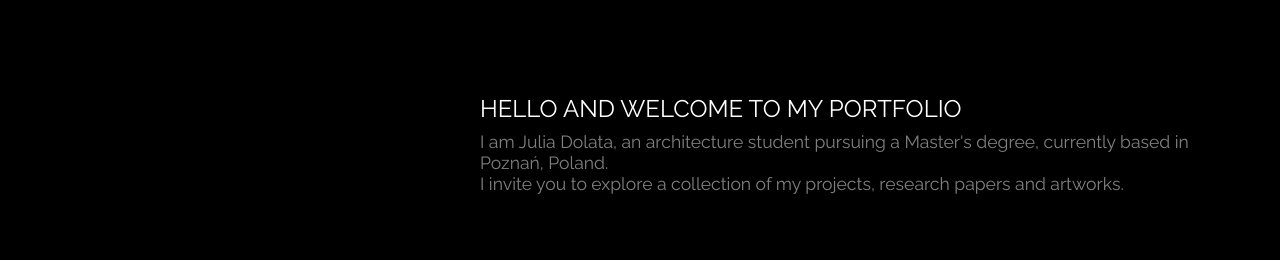
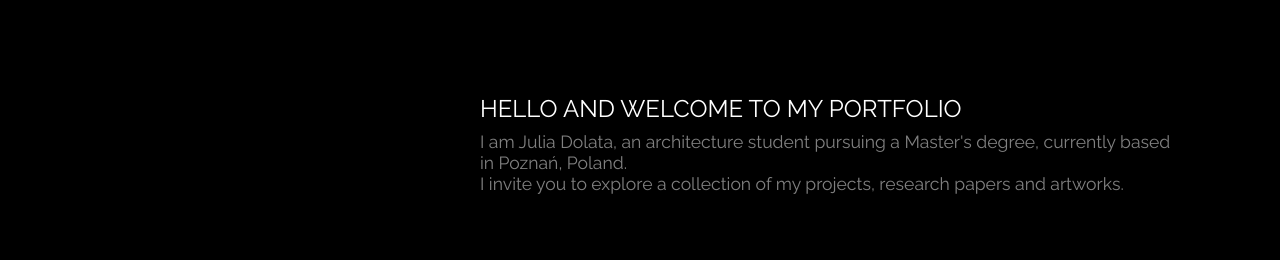
Before and after one commit to dolatajulia/architecture_portfolio, a React (Create React App) app: page / in a window 1280 px wide. Shown: the part 762-1022 px from the top of the page. Built offline with nearby package versions, Linux system fonts and the light colour scheme.

Commit message:
contact ui change

```diff
--- a/src/App.css
+++ b/src/App.css
@@ -51,7 +51,7 @@
   width: 5rem;
   height: 5rem;
   position: fixed;
-  top: 1.5rem;
+  top: 1rem;
   right: 1rem;
   background-color: black;
   color: white;
--- a/src/Styling/Section.module.scss
+++ b/src/Styling/Section.module.scss
@@ -38,7 +38,8 @@
 
   .right {
     display: flex;
-    width: 55%;
+    width: 60%;
+    padding-right: 5%;
 
     @media only screen and (max-width: 1780px) {
       width: 65%;
```
